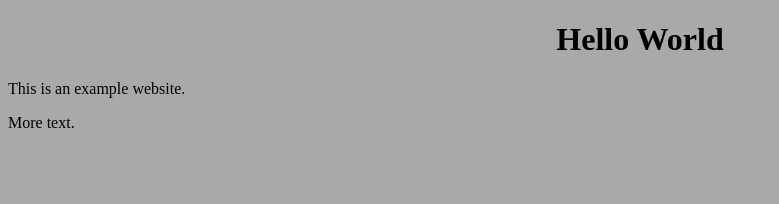
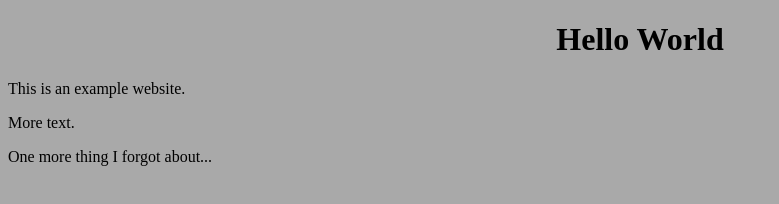
Before and after one commit to kellerflint/demo-106, a plain HTML site: page index.html in a window 1280 px wide. Shown: the whole page, without its empty margins (0-779 px from the left). Drawn offline with Linux system fonts and the light colour scheme.

Commit message:
Add files via upload

```diff
--- a/index.html
+++ b/index.html
@@ -9,5 +9,6 @@
         <h1>Hello World</h1>
         <p>This is an example website.</p>
         <p>More text.</p>
+        <p>One more thing I forgot about...</p>
     </body>
 </html>
```
